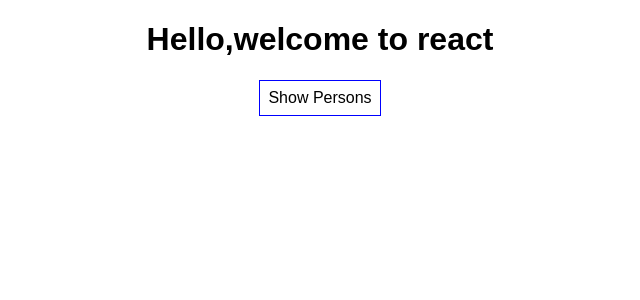
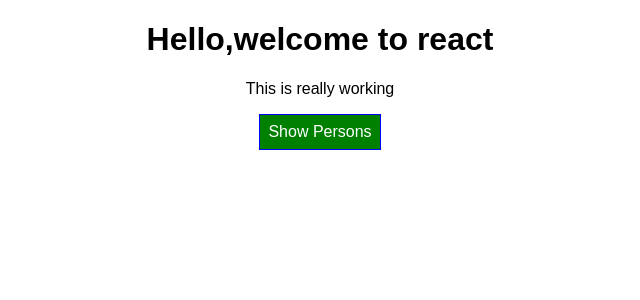
Before and after one commit to apurvaK-Cuelogic/ReactTraining, a React (Create React App) app in the folder first-react-project/: page / in a window 1280 px wide. Shown: the top 300 px of the page, without its empty margins (320-960 px from the left). Built offline with nearby package versions, Linux system fonts and the light colour scheme.

Commit message:
Styling added with Radium

```diff
--- a/first-react-project/src/App.css
+++ b/first-react-project/src/App.css
@@ -1,8 +1,11 @@
 .App {
   text-align: center;
 }
-.header{
+.red{
   color:red;
+}
+.bold{
+  font-weight: bold;
 }
 .person{
   display: inline-block;
--- a/first-react-project/src/App.js
+++ b/first-react-project/src/App.js
@@ -1,7 +1,7 @@
 import React, { Component } from 'react';
 import './App.css';
-import Person from './Person/Person'
-
+import Person from './Person/Person';
+import Radium,{ StyleRoot } from 'radium';
 class App extends Component {
   state = {
     persons: [
@@ -39,11 +39,16 @@
   }
   render() {
     const style = {
-      backgroundColor: 'white',
+      backgroundColor: 'green',
+      color: 'white',
       font: 'inherit',
       border: '1px solid blue',
       padding: '8px',
-      cursor: 'pointer'
+      cursor: 'pointer',
+      ':hover': {
+        backgroundColor: 'lightgreen',
+        color: 'black'
+      }
     };
 
     let persons = null;
@@ -60,20 +65,35 @@
           })}
         </div>
       );
+      style.backgroundColor = 'red';
+      style[':hover'] = {
+        backgroundColor: 'salmon',
+        color: 'black'
+      };
+    }
+    // Dynamic styling
+    const classes = []
+    if(this.state.persons.length <= 2){
+      classes.push('red')
+    }
+    if(this.state.persons.length <= 1){
+      classes.push('bold')             // ['red','bold']
     }
 
     return (
+      <StyleRoot>
       <div className="App">
         <h1>Hello,welcome to react</h1>
+        <p className={classes.join(' ')}>This is really working</p>
         <p><button style={style} onClick={this.togglePersonsHandler}>
              {this.state.showPersons ? <span>Hide Persons</span> : <span>Show Persons</span>}
            </button>
         </p>
         { persons}
       </div>
-      //React.createElement('div',{ className:'App' },React.createElement('h1',null,'Hello, welcome to react'),React.createElement('h1',{ className:'header' },'Hello, welcome to react'))
+      </StyleRoot>
     );
   }
 }
 
-export default App;
+export default Radium(App);
--- a/first-react-project/src/Person/Person.js
+++ b/first-react-project/src/Person/Person.js
@@ -1,7 +1,14 @@
 import React from 'react';
+import Radium from 'radium';
+
 var person = (props) =>{
+    const style ={
+        '@media (min-width:500px)':{
+            width:'350px'
+        }
+    };
     return(
-    <div className="person">
+    <div className="person" style={style}>
         <h1 onClick={props.click}>{props.name}</h1>
         <h3>Age: {props.age}</h3>
         <input type="text" onChange={props.changed} value={props.name}/>
@@ -9,4 +16,4 @@
     </div>
     );
 }
-export default person;
+export default Radium(person);
```
